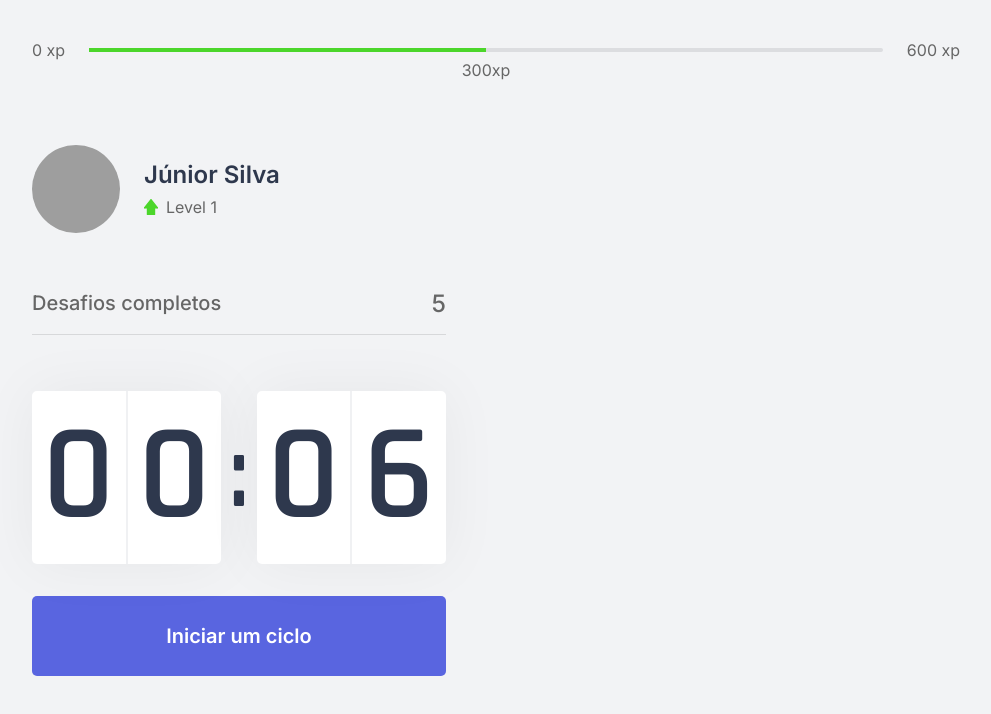
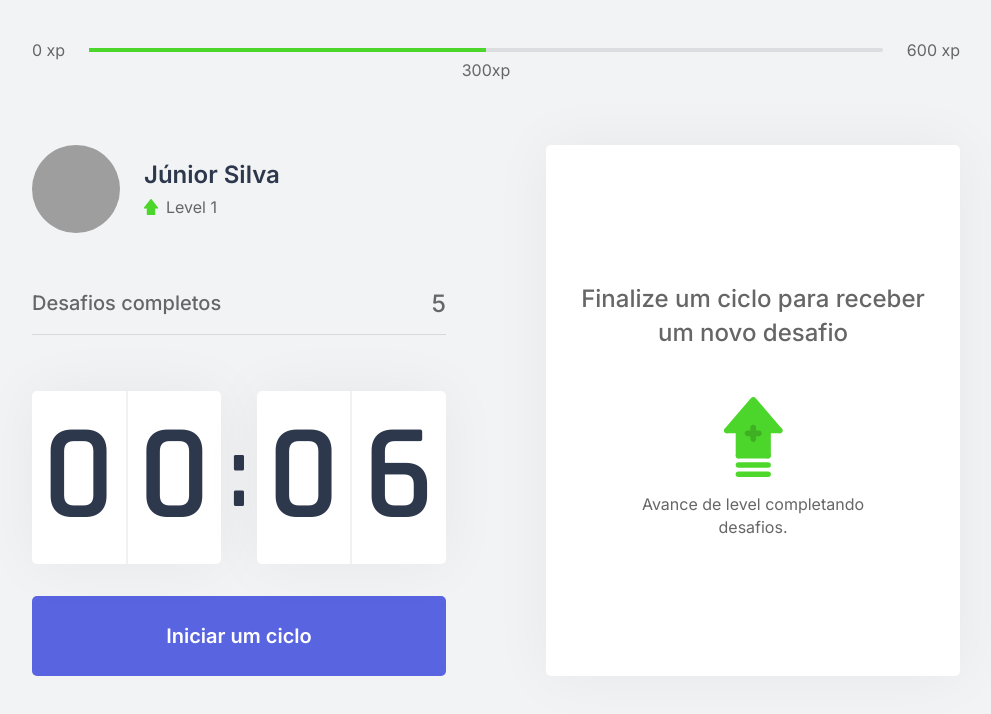
Before and after one commit to juniorsilvacc/moveit-nlw4, a Next.js app: page / in a window 1280 px wide. Shown: the top 714 px of the page, without its empty margins (144-1135 px from the left). Built offline with nearby package versions, Linux system fonts and the light colour scheme; grey boxes are pictures that could not be loaded.

Commit message:
challengbox not active

```diff
--- /dev/null
+++ b/src/components/ChallengeBox.tsx
@@ -0,0 +1,15 @@
+import styles from '../styles/components/ChallengeBox.module.css';
+
+export function ChallengeBox(){
+    return(
+        <div className={styles.challengeBoxContainer}>
+            <div className={styles.challengeNotActive}>
+                <strong>Finalize um ciclo para receber um novo desafio</strong>
+                <p>
+                    <img src="icons/level-up.svg" alt="Level up"/>
+                    Avance de level completando desafios.
+                </p>
+            </div>
+        </div>
+    );
+}
--- a/src/pages/index.tsx
+++ b/src/pages/index.tsx
@@ -2,6 +2,7 @@ import { ExperienceBar } from "../components/ExperienceBar";
 import { Porfile } from "../components/Profile";
 import { CompletedChallenges } from "../components/CompletedChallenges";
 import { Countdown } from "../components/Countdown";
+import { ChallengeBox } from "../components/ChallengeBox";
 
 import Head from 'next/head';
 
@@ -25,7 +26,7 @@ export default function Home() {
 
         </div>
         <div>
-
+          <ChallengeBox/>
         </div>
       </section>
 
--- /dev/null
+++ b/src/styles/components/ChallengeBox.module.css
@@ -0,0 +1,37 @@
+.challengeBoxContainer{
+    height: 100%;
+    background: var(--white);
+    border-radius: 5px;
+    box-shadow: 0 0 60px rgba(0, 0, 0, 0.05);
+    padding: 1.5rem 2rem;
+    display: flex;
+    flex-direction: column;
+    align-items: center;
+    justify-content: center;
+    text-align: center;
+}
+
+.challengeNotActive{
+    display: flex;
+    flex-direction: column;
+    align-items: center;
+}
+
+.challengeNotActive strong{
+    font-size: 1.5rem;
+    font-weight: 500;
+    line-height: 1.4;
+}
+
+.challengeNotActive p{
+    display: flex;
+    flex-direction: column;
+    align-items: center;
+    line-height: 1.4;
+    max-width: 70%;
+    margin-top: 3rem;
+}
+
+.challengeNotActive img{
+    margin-bottom: 1rem;
+}
--- a/src/styles/components/Countdown.module.css
+++ b/src/styles/components/Countdown.module.css
@@ -69,4 +69,5 @@
     background: var(--white);
     color: var(--text);
     cursor: not-allowed;
+    border-bottom: 3px solid var(--green);
 }
```
